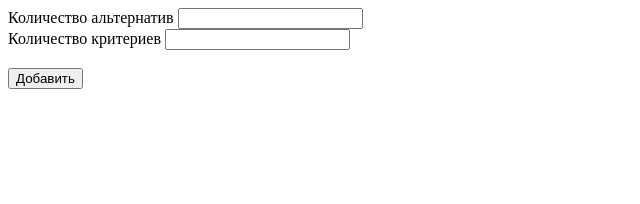
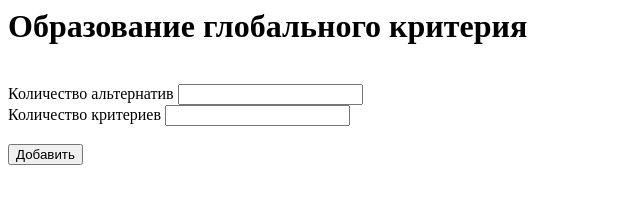
Before and after one commit to snagpump/global_criteria, a plain HTML site: page index.html in a window 1280 px wide. Shown: the whole page, without its empty margins (0-640 px from the left). Drawn offline with Linux system fonts and the light colour scheme.

Commit message:
Update index.html

```diff
--- a/index.html
+++ b/index.html
@@ -14,10 +14,14 @@
         </style>
     </head>
     <body>
-        <label>Количество альтернатив <input type="text" id="numOfAlternatives"></label><br>
+        <h1>Образование глобального критерия</h1>
+        <br>
+        <label>Количество альтернатив <input type="text" id="numOfAlternatives"></label>
+        <br>
         <label>Количество критериев <input type="text" id="numOfFactors"</label><br>
         <br>
         <button id="add" onclick="addPanel()">Добавить</button>
-        <br><br>
+        <br>
+        <br>
     </body>
 </html>
```
